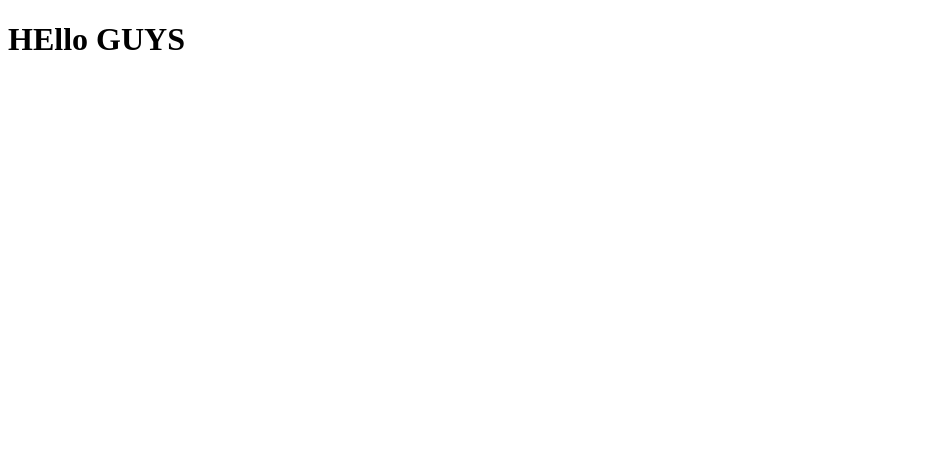
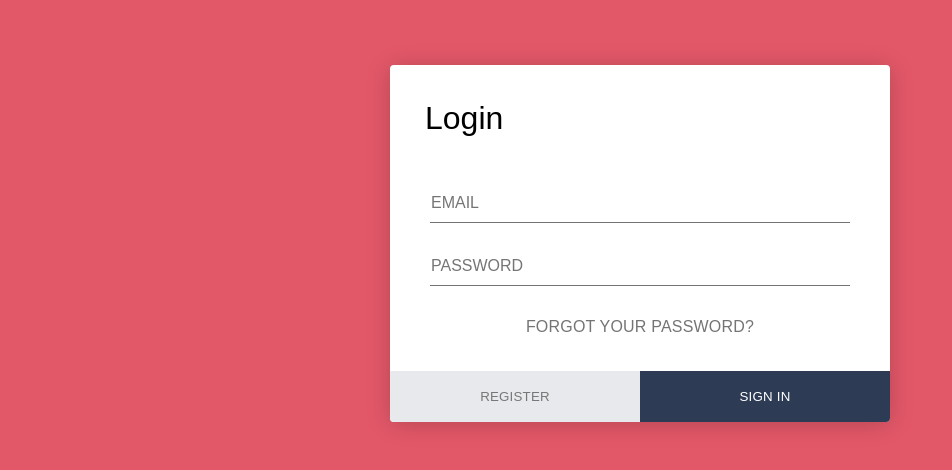
Before and after one commit to dinesh2325/swiftkey, a React (Create React App) app: page / in a window 1280 px wide. Shown: the top 470 px of the page, without its empty margins (0-952 px from the left). Built offline with nearby package versions, Linux system fonts and the light colour scheme.

Commit message:
register

```diff
--- a/src/App.js
+++ b/src/App.js
@@ -1,11 +1,17 @@
+import React from 'react'
 
+import Homepage from './homepage/Homepage'
+import Register from './register/Register'
+import Login from './login/Login'
 
 function App() {
   return (
    <>
-    <h1>HEllo GUYS</h1>
+   {/* <Homepage/> */}
+   <Login/>
+   {/* <Register/> */}
    </>
-  );
+  )
 }
 
-export default App;
+export default App
--- /dev/null
+++ b/src/homepage/Homepage.js
@@ -0,0 +1,9 @@
+import React from 'react'
+
+function Homepage() {
+  return (
+    <h1>Hello Homepage!!!</h1>
+  )
+}
+
+export default Homepage
--- /dev/null
+++ b/src/index.css
@@ -0,0 +1,3 @@
+@tailwind base;
+@tailwind components;
+@tailwind utilities;
--- /dev/null
+++ b/src/login/Login.css
@@ -0,0 +1,108 @@
+* {
+    margin: 0;
+    padding: 0;
+    box-sizing: border-box;
+    -webkit-font-smoothing: antialiased;
+  }
+
+  body {
+    background: #e35869;
+    font-family: 'Rubik', sans-serif;
+  }
+
+  .login-form {
+    background: #fff;
+    width: 500px;
+    margin: 65px auto;
+    display: -webkit-box;
+    display: flex;
+    -webkit-box-orient: vertical;
+    -webkit-box-direction: normal;
+            flex-direction: column;
+    border-radius: 4px;
+    box-shadow: 0 2px 25px rgba(0, 0, 0, 0.2);
+  }
+  .login-form h1 {
+    padding: 35px 35px 0 35px;
+    font-weight: 300;
+  }
+  .login-form .content {
+    padding: 35px;
+    text-align: center;
+  }
+  .login-form .input-field {
+    padding: 12px 5px;
+  }
+  .login-form .input-field input {
+    font-size: 16px;
+    display: block;
+    font-family: 'Rubik', sans-serif;
+    width: 100%;
+    padding: 10px 1px;
+    border: 0;
+    border-bottom: 1px solid #747474;
+    outline: none;
+    -webkit-transition: all .2s;
+    transition: all .2s;
+  }
+  .login-form .input-field input::-webkit-input-placeholder {
+    text-transform: uppercase;
+  }
+  .login-form .input-field input::-moz-placeholder {
+    text-transform: uppercase;
+  }
+  .login-form .input-field input:-ms-input-placeholder {
+    text-transform: uppercase;
+  }
+  .login-form .input-field input::-ms-input-placeholder {
+    text-transform: uppercase;
+  }
+  .login-form .input-field input::placeholder {
+    text-transform: uppercase;
+  }
+  .login-form .input-field input:focus {
+    border-color: #222;
+  }
+  .login-form a.link {
+    text-decoration: none;
+    color: #747474;
+    letter-spacing: 0.2px;
+    text-transform: uppercase;
+    display: inline-block;
+    margin-top: 20px;
+  }
+  .login-form .action {
+    display: -webkit-box;
+    display: flex;
+    -webkit-box-orient: horizontal;
+    -webkit-box-direction: normal;
+            flex-direction: row;
+  }
+  .login-form .action button {
+    width: 100%;
+    border: none;
+    padding: 18px;
+    font-family: 'Rubik', sans-serif;
+    cursor: pointer;
+    text-transform: uppercase;
+    background: #e8e9ec;
+    color: #777;
+    border-bottom-left-radius: 4px;
+    border-bottom-right-radius: 0;
+    letter-spacing: 0.2px;
+    outline: 0;
+    -webkit-transition: all .3s;
+    transition: all .3s;
+  }
+  .login-form .action button:hover {
+    background: #d8d8d8;
+  }
+  .login-form .action button:nth-child(2) {
+    background: #2d3b55;
+    color: #fff;
+    border-bottom-left-radius: 0;
+    border-bottom-right-radius: 4px;
+  }
+  .login-form .action button:nth-child(2):hover {
+    background: #3c4d6d;
+  }
--- /dev/null
+++ b/src/login/Login.js
@@ -0,0 +1,48 @@
+import React,{useState} from 'react'
+import "./Login.css"
+
+const Login=()=> {
+
+  const [user, setUser] = useState({
+email: "",
+ password: "",
+    }
+
+)
+
+
+const handleChange = e=>{
+
+const {name, value}=e.target
+setUser({
+    ...user,
+    [name]:value
+})
+}
+
+  return (
+    console.log(user),
+
+    <div className="login-form">
+  <form>
+    <h1>Login</h1>
+    <div className="content">
+      <div className="input-field">
+        <input type="email" placeholder="Email" name='email' value={user.email} onChange={handleChange} />
+      </div>
+      <div className="input-field">
+        <input type="password" placeholder="Password" name='password' value={user.password} onChange={handleChange} />
+      </div>
+      <a href="#" className="link">Forgot Your Password?</a>
+    </div>
+    <div className="action">
+      <button>Register</button>
+      <button>Sign in</button>
+    </div>
+  </form>
+</div>
+  )
+}
+
+
+export default Login
--- /dev/null
+++ b/src/register/Register.css
@@ -0,0 +1,20 @@
+.gradient-custom-3 {
+    /* fallback for old browsers */
+    background: #84fab0;
+
+    /* Chrome 10-25, Safari 5.1-6 */
+    background: -webkit-linear-gradient(to right, rgba(132, 250, 176, 0.5), rgba(143, 211, 244, 0.5));
+
+    /* W3C, IE 10+/ Edge, Firefox 16+, Chrome 26+, Opera 12+, Safari 7+ */
+    background: linear-gradient(to right, rgba(132, 250, 176, 0.5), rgba(143, 211, 244, 0.5))
+    }
+    .gradient-custom-4 {
+    /* fallback for old browsers */
+    background: #84fab0;
+
+    /* Chrome 10-25, Safari 5.1-6 */
+    background: -webkit-linear-gradient(to right, rgba(132, 250, 176, 1), rgba(143, 211, 244, 1));
+
+    /* W3C, IE 10+/ Edge, Firefox 16+, Chrome 26+, Opera 12+, Safari 7+ */
+    background: linear-gradient(to right, rgba(132, 250, 176, 1), rgba(143, 211, 244, 1))
+    }
--- /dev/null
+++ b/src/register/Register.js
@@ -0,0 +1,92 @@
+import React,{useState} from 'react'
+import axios from 'axios'
+import "./Register.css"
+
+
+const Register=()=> {
+    const [user, setUser] = useState({
+
+        name: "",
+        email: "",
+        password: "",
+        reEnterPassword: ""
+
+    }
+
+    )
+
+
+const handleChange = e=>{
+
+    const {name, value}=e.target
+    setUser({
+        ...user,
+        [name]:value
+    })
+}
+
+
+//yaha jab onchange event ho rha tab register function call ho rha,
+// is funtion me saara data post ho rha jo bhi fill kiya gya hai,
+// but kuch conditions ke saath
+//post karne ke liye axios ka use kiya gya hai
+const register=()=>{
+    const {name,email,password,reEnterPassword}=user
+    if(nmae && email && password && (password===reEnterPassword)){
+        alert("posted")
+        axios.post("http://localhost:9002/register",user)
+    }
+    else{
+        alert("invalid input")
+    }
+
+}
+
+
+
+    return (
+        console.log("User",user),
+        <div className='whole'>
+            <h2 className="text-uppercase text-center mb-5">Create an account</h2>
+
+            <form>
+
+                <div className="form-outline mb-4">
+                    <input type="text" id="form3Example1cg" className="form-control form-control-lg" name="name" value={user.name} onChange={handleChange}/>
+                    <label className="form-label" for="form3Example1cg">Your Name</label>
+                </div>
+
+                <div className="form-outline mb-4">
+                    <input type="email" id="form3Example3cg" className="form-control form-control-lg" name="email" value={user.email} onChange={handleChange}/>
+                    <label className="form-label" for="form3Example3cg">Your Email</label>
+                </div>
+
+                <div className="form-outline mb-4">
+                    <input type="password" id="form3Example4cg" className="form-control form-control-lg" name="password" value={user.password} onChange={handleChange}/>
+                    <label className="form-label" for="form3Example4cg">Password</label>
+                </div>
+
+                <div className="form-outline mb-4">
+                    <input type="password" id="form3Example4cdg" className="form-control form-control-lg" name="reEnterPassword" value={user.reEnterPassword} onChange={handleChange}/>
+                    <label className="form-label" for="form3Example4cdg">Repeat your password</label>
+                </div>
+
+
+
+                <div class="d-flex justify-content-center">
+                    <button type="button"
+                        class="btn btn-success btn-block btn-lg gradient-custom-4 text-body" onClick={register}>Register</button>
+                </div>
+
+                <p class="text-center text-muted mt-5 mb-0">Have already an account? <a href="#!"
+                    class="fw-bold text-body"><u>Login here</u></a></p>
+
+            </form>
+
+        </div>
+
+    )
+}
+
+
+export default Register
```
Also changed, not shown: package.json (+7 -0 lines), src/homepage/Homepage.css (added), 1 other file (tests, documents, lock files or other folders).
